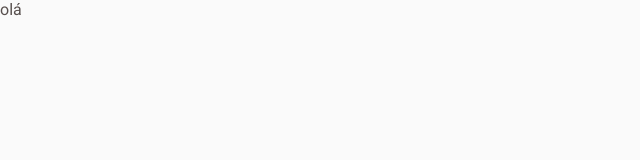
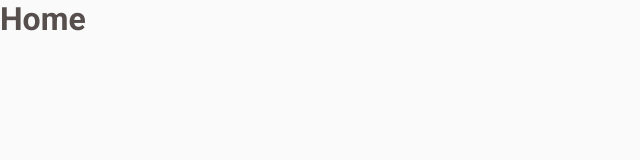
Before and after one commit to sstephanyy/Ignite-React-Challanges, a React (Vite) app: page / in a window 1280 px wide. Shown: the top 160 px of the page, without its empty margins (0-640 px from the left). Built offline with nearby package versions, Linux system fonts and the light colour scheme.

Commit message:
1 file modified, 2 added, 2 deleted

```diff
--- a/src/App.jsx
+++ b/src/App.jsx
@@ -1,14 +1,20 @@
 import { GlobalStyle } from "./styles/global";
 import { ThemeProvider } from "styled-components";
 import extendedTheme from './types/styled.d';
+import { RouterPages } from './Routes';
+import { BrowserRouter } from 'react-router-dom';
 
 
 function App() {
 
   return (
     <ThemeProvider theme={extendedTheme}>
+
       <GlobalStyle />
-      olá
+      <BrowserRouter>
+        <RouterPages/>
+      </BrowserRouter>
+
     </ThemeProvider>
   );
 }
--- /dev/null
+++ b/src/Routes.jsx
@@ -0,0 +1,10 @@
+import { Routes, Route, Link } from 'react-router-dom';
+import { HomePage } from './pages/Home/index';
+
+export const RouterPages = () => {
+  return (
+      <Routes>
+        <Route path="/" element={<HomePage />} />
+      </Routes>
+  );
+};
```
Also changed, not shown: src/Routes.js (deleted, +0 -12 lines), src/pages/Home/index.jsx (renamed from src/pages/Home/index.js).
